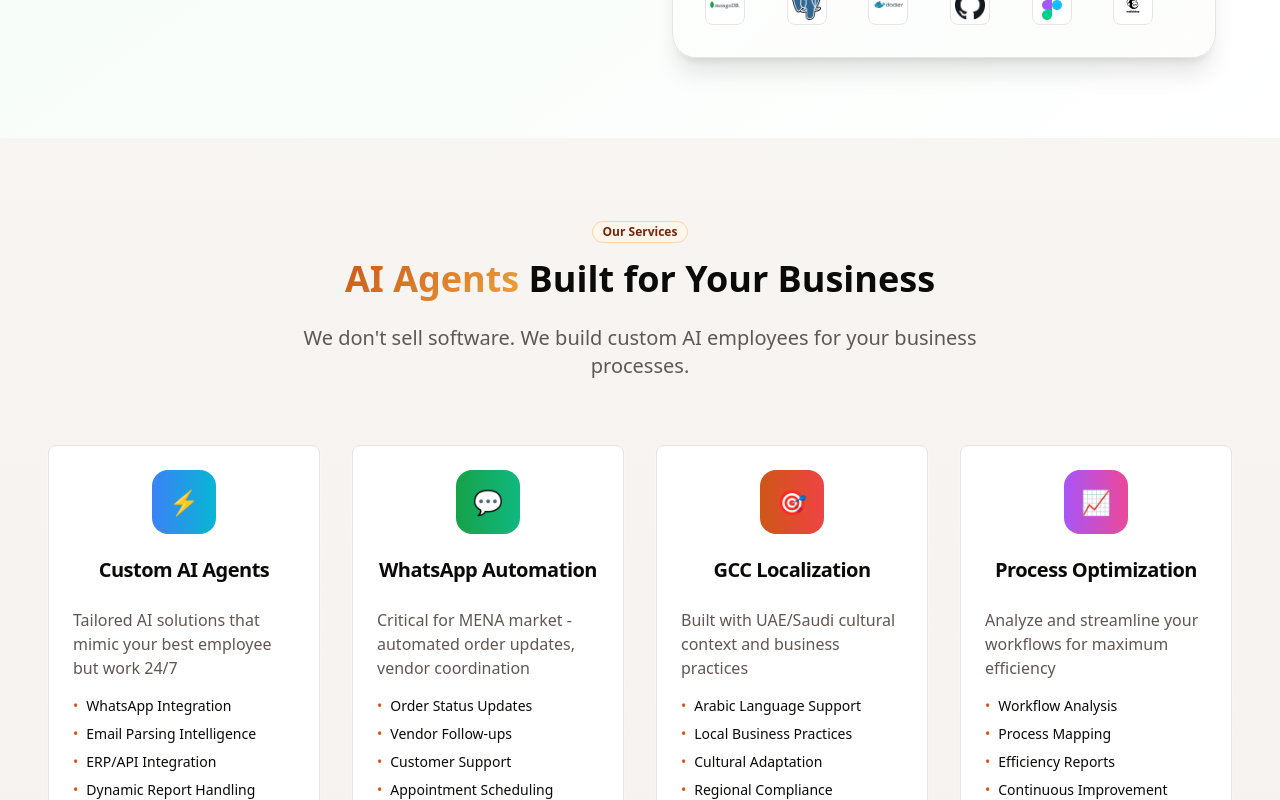
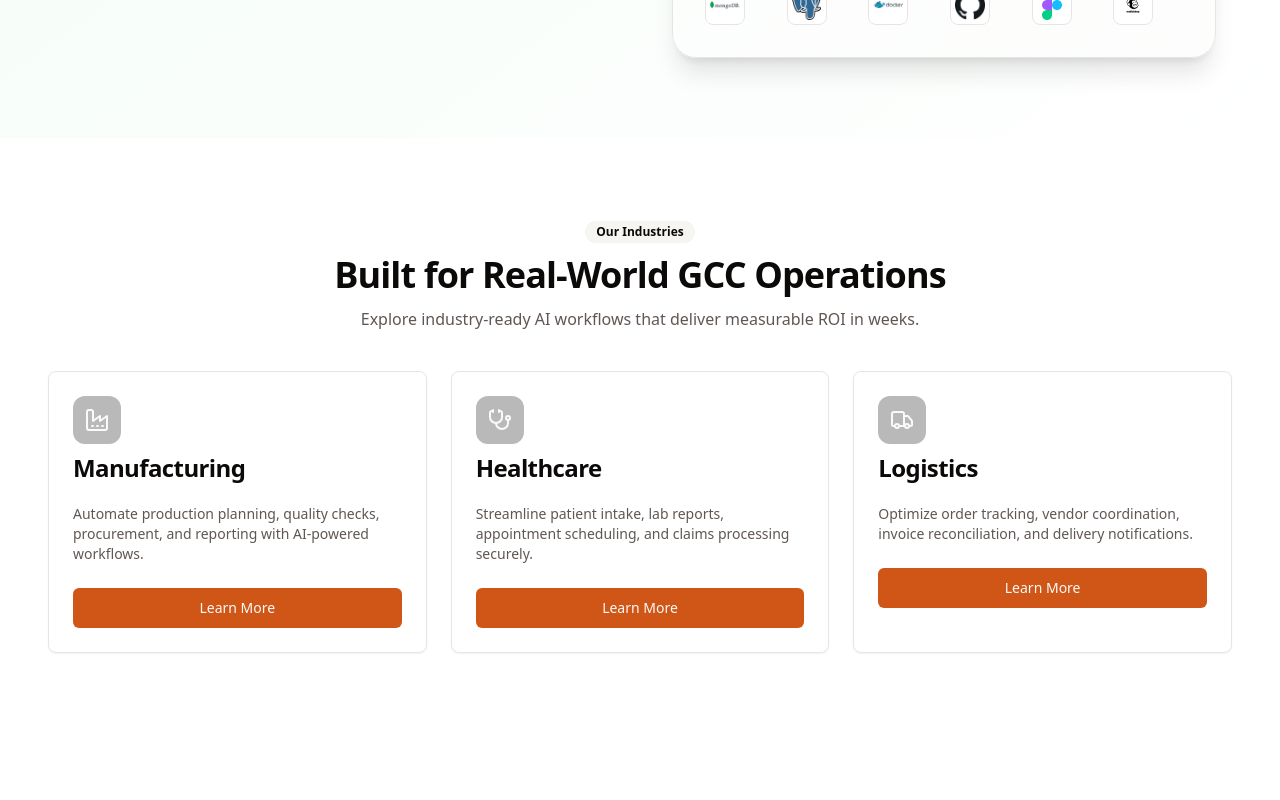
Before and after one commit to santhsohha/gcc-ai-assist, a React (Vite) app: page / in a window 1280 px wide. Shown: the part 2620-3420 px from the top of the page. Built offline with nearby package versions, Linux system fonts and the light colour scheme.

Commit message:
Refactor: Update homepage and hero sections
- Replaced "Our Services" section with "Our Industries" on the homepage.
- Added "Learn More" buttons to each industry card (Manufacturing, Healthcare, Logistics) to redirect to their respective pages.
- Removed "Our Services" badge from the Hero section.

```diff
--- /dev/null
+++ b/src/components/Industries.tsx
@@ -0,0 +1,75 @@
+import { Card, CardContent, CardFooter, CardHeader, CardTitle } from "@/components/ui/card";
+import { Button } from "@/components/ui/button";
+import { Link } from "react-router-dom";
+import { Badge } from "@/components/ui/badge";
+import { Factory, Stethoscope, Truck } from "lucide-react";
+
+const industries = [
+  {
+    key: "manufacturing",
+    title: "Manufacturing",
+    description:
+      "Automate production planning, quality checks, procurement, and reporting with AI-powered workflows.",
+    href: "/industries/manufacturing",
+    Icon: Factory,
+  },
+  {
+    key: "healthcare",
+    title: "Healthcare",
+    description:
+      "Streamline patient intake, lab reports, appointment scheduling, and claims processing securely.",
+    href: "/industries/healthcare",
+    Icon: Stethoscope,
+  },
+  {
+    key: "logistics",
+    title: "Logistics",
+    description:
+      "Optimize order tracking, vendor coordination, invoice reconciliation, and delivery notifications.",
+    href: "/industries/logistics",
+    Icon: Truck,
+  },
+] as const;
+
+const Industries = () => {
+  return (
+    <section id="industries" className="py-20 px-4 bg-background">
+      <div className="container mx-auto">
+        <div className="mx-auto max-w-2xl text-center space-y-3 mb-10">
+          <Badge variant="secondary" className="mx-auto">Our Industries</Badge>
+          <h2 className="text-3xl md:text-4xl font-bold tracking-tight">
+            Built for Real-World GCC Operations
+          </h2>
+          <p className="text-muted-foreground">
+            Explore industry-ready AI workflows that deliver measurable ROI in weeks.
+          </p>
+        </div>
+
+        <div className="grid gap-6 sm:grid-cols-2 lg:grid-cols-3">
+          {industries.map(({ key, title, description, href, Icon }) => (
+            <Card key={key} className="hover-scale">
+              <CardHeader className="space-y-3">
+                <div className="inline-flex items-center justify-center size-12 rounded-xl bg-accent/30 text-accent-foreground">
+                  <Icon className="size-6" />
+                </div>
+                <CardTitle>{title}</CardTitle>
+              </CardHeader>
+              <CardContent>
+                <p className="text-sm text-muted-foreground">{description}</p>
+              </CardContent>
+              <CardFooter>
+                <Button asChild className="w-full">
+                  <Link to={href} aria-label={`Learn more about ${title} industry`}>
+                    Learn More
+                  </Link>
+                </Button>
+              </CardFooter>
+            </Card>
+          ))}
+        </div>
+      </div>
+    </section>
+  );
+};
+
+export default Industries;
--- a/src/pages/Index.tsx
+++ b/src/pages/Index.tsx
@@ -2,7 +2,7 @@ import Navigation from "@/components/Navigation";
 import Hero from "@/components/Hero";
 import PainPoint from "@/components/PainPoint";
 import Partnership from "@/components/Partnership";
-import Services from "@/components/Services";
+import Industries from "@/components/Industries";
 import RevenueCalculator from "@/components/RevenueCalculator";
 import HowItWorks from "@/components/HowItWorks";
 import CompareSection from "@/components/CompareSection";
@@ -23,7 +23,8 @@ const Index = () => {
       <About />
       <PainPoint />
       <Partnership />
-      <Services />
+      {/* <Services /> */}
+      <Industries />
       <HowItWorks />
       <RevenueCalculator />
       <CompareSection />
```
